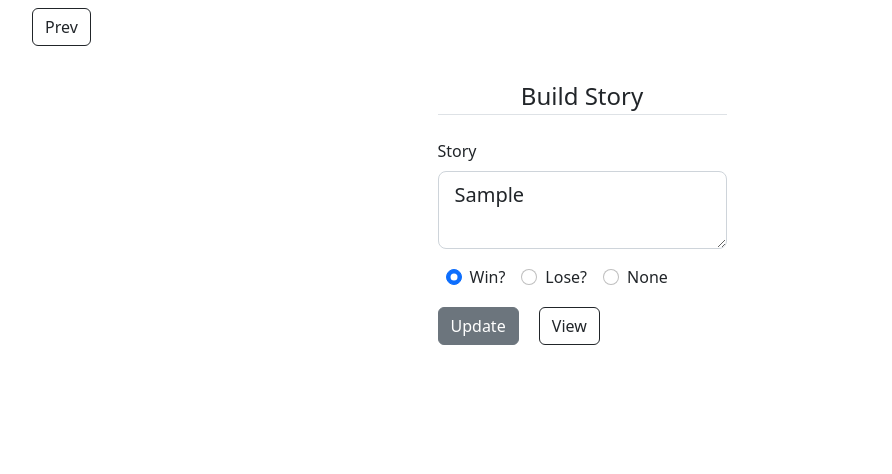
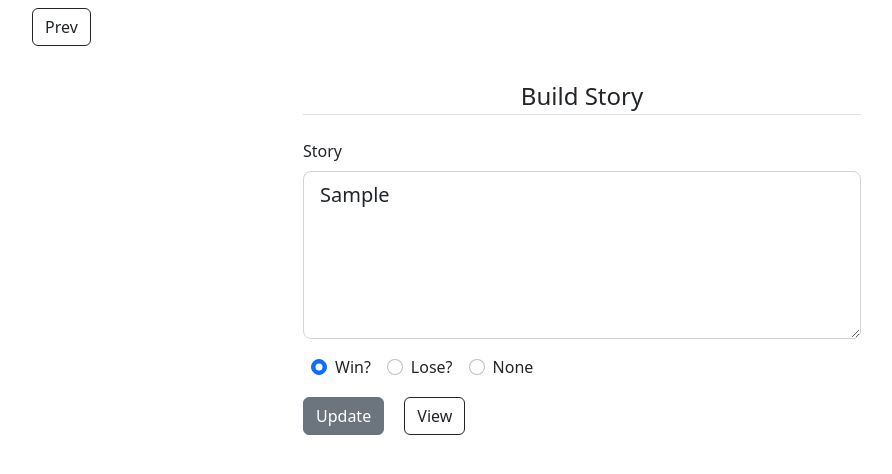
Before and after one commit to AnishBashyal/FlaskTextAdventure, a Flask app: page /storyline/build/1 in a window 1280 px wide. Shown: the part 56-530 px from the top of the page, without its empty margins (58-950 px from the left). Run offline with Flask 3, Linux system fonts and the light colour scheme; a user stored in the database is signed in; tables that the repository leaves empty hold one stand-in row (values such as "Sample post").

Commit message:
layout and minors bugs

```diff
--- a/textadventure/static/styles.css
+++ b/textadventure/static/styles.css
@@ -15,10 +15,22 @@
 }
 
 a {
-    color:  rgb(0, 180, 251) ; /* Customize the link color */
+    color:  rgb(0, 180, 251) ;
     text-decoration:none;
 }
 
 a:hover {
-    color: #0b7ced; /* Customize the link color on hover */
+    color: #0b7ced;
 }
+
+@media (max-width: 768px) {
+    .textbox {
+      width: 90%;
+    }
+  }
+
+  @media (min-width: 768px) {
+    .textbox {
+      width: 50%;
+    }
+  }
--- a/textadventure/story/routes.py
+++ b/textadventure/story/routes.py
@@ -42,7 +42,7 @@ def update_story(story_id):
         story.theme = form.theme.data
         db.session.commit()
         flash('Story updated successfully!', 'success')
-        return redirect(url_for('story.view_story', story_id = story_id))
+        # return redirect(url_for('story.view_story', story_id = story_id))
 
     #elif request.method == 'GET'
     form.submit.label.text = 'Update'
@@ -58,7 +58,7 @@ def new_story():
         story_body = StoryBody(writer_id = current_user.id)
         db.session.add(story_body)
         db.session.commit()
-        story_head = StoryHead(title=form.title.data, theme = form.title.data,
+        story_head = StoryHead(title=form.title.data, theme = form.theme.data,
                                writer = current_user, next=story_body.id)
         db.session.add(story_head)
         db.session.commit()
@@ -86,7 +86,7 @@ def build_storyline(story_id):
         abort(403)
 
     form_story = BuildStoryForm(obj = story)
-    form_option = BuildOptionForm(prefix = '1')
+    form_option = BuildOptionForm(prefix = '0')
     form_old_options = []
 
     if form_story.validate_on_submit():
--- a/textadventure/templates/build_storyline.html
+++ b/textadventure/templates/build_storyline.html
@@ -9,26 +9,26 @@
     {% endif %}
     <form method="post" class="d-flex justify-content-center">
         {{ form_story.hidden_tag() }}
-        <fieldset class="mb-3">
+        <fieldset class="mb-3 textbox">
             <legend class = "border-bottom mt-4 mb-4 text-center"> Build Story </legend>
             <div class="mb-3">
                 {{ form_story.story.label(class="form-label") }}
                 {% if form_story.story.errors %}
-                    {{ form_story.story(class="form-control form-control-lg w-auto is-invalid") }}
+                    {{ form_story.story(rows=5,class="form-control form-control-lg is-invalid") }}
                     <div class="invalid-feedback">
                         {% for error in form_story.story.errors %}
                             <span> {{ error }} </span>
                         {% endfor %}
                     </div>
                 {% else %}
-                    {{ form_story.story(class="form-control form-control-lg w-auto") }}
+                    {{ form_story.story(rows=5,class="form-control form-control-lg") }}
                 {% endif %}
             </div>
             <div class="mb-3 d-flex flex-row">
-                {% for option in form_story.is_last %}
+                {% for choice in form_story.is_last %}
                     <div class="form-check mx-2">
-                        {{option(class="form-check-input", onclick="handleRadioButtonClick(this)")}}
-                        {{ option.label(class="form-check-label")}}
+                        {{choice(class="form-check-input", onclick="handleRadioButtonClick(this)")}}
+                        {{ choice.label(class="form-check-label")}}
                     </div>
                 {% endfor %}
             </div>
@@ -43,21 +43,23 @@
     {% else %}
         <div id="formOptionSection">
     {% endif %}
+    <div class="row row-cols-1 row-cols-md-2 my-5 justify-content-center">
         {% for form_old_option in form_old_options %}
+            <div class="col">
                 <form method="post" class="d-flex justify-content-center">
                     {{ form_old_option.hidden_tag() }}
-                <fieldset class="mb-3">
+                    <fieldset class="mb-5 w-75">
                         <div class="mb-3">
                             {{ form_old_option.option.label(class="form-label") }}
                             {% if form_old_option.option.errors %}
-                            {{ form_old_option.option(class="form-control form-control-lg w-auto is-invalid") }}
+                                {{ form_old_option.option(rows=3, class="form-control form-control-lg is-invalid") }}
                                 <div class="invalid-feedback">
                                     {% for error in form_old_option.option.errors %}
                                         <span> {{ error }} </span>
                                     {% endfor %}
                                 </div>
                             {% else %}
-                            {{ form_old_option.option(class="form-control form-control-lg w-auto") }}
+                                {{ form_old_option.option(rows=3, class="form-control form-control-lg ") }}
                             {% endif %}
                         </div>
                         <div class="mb-3">
@@ -67,21 +69,23 @@
                         </div>
                     </fieldset>
                 </form>
+            </div>
         {% endfor %}
+        </div>
         <form method="post" class="d-flex justify-content-center">
             {{ form_option.hidden_tag() }}
-            <fieldset class="mb-3">
+            <fieldset class="mb-4">
                 <div class="mb-3">
                     {{ form_option.option.label(class="form-label") }}
                     {% if form_option.option.errors %}
-                        {{ form_option.option(class="form-control form-control-lg w-auto is-invalid") }}
+                        {{ form_option.option(rows=3, class="form-control form-control-lg w-auto is-invalid") }}
                         <div class="invalid-feedback">
                             {% for error in form_option.option.errors %}
                                 <span> {{ error }} </span>
                             {% endfor %}
                         </div>
                     {% else %}
-                        {{ form_option.option(class="form-control form-control-lg w-auto") }}
+                        {{ form_option.option(rows=3, class="form-control form-control-lg w-auto") }}
                     {% endif %}
                 </div>
                 <div class="mb-3">
```
Also changed, not shown: instance/site.db. Lines whose indentation alone changed are shown as unchanged.
